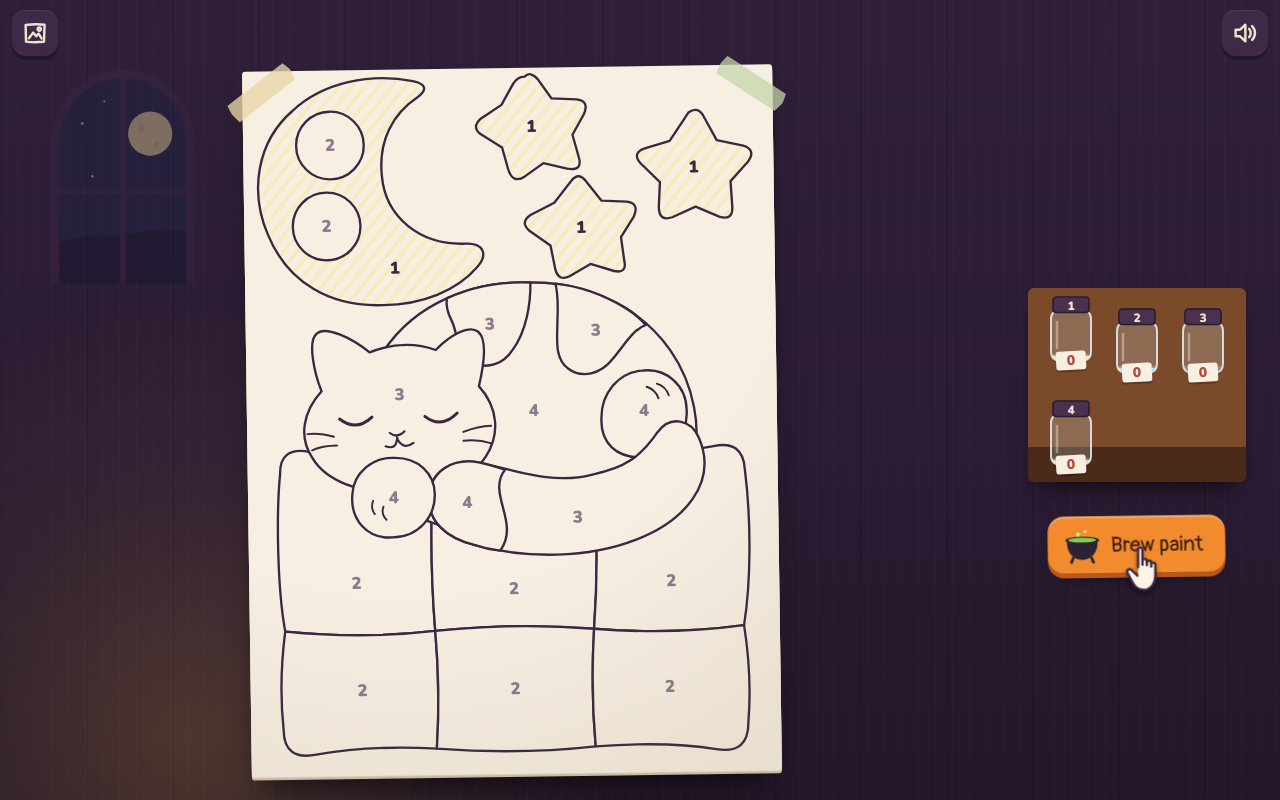
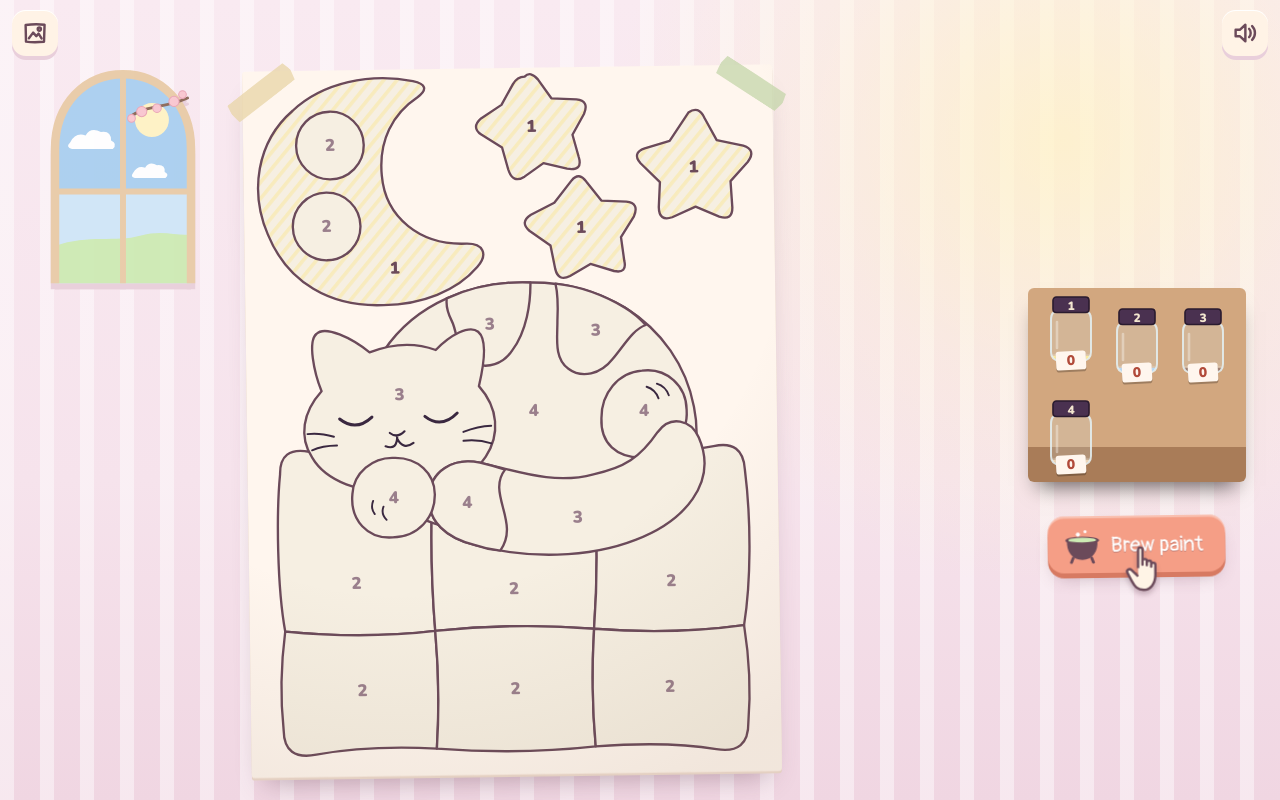
Before and after one commit to swcubee/game, a website: page game/index.html in a window 1280 px wide. Drawn offline with Linux system fonts and the light colour scheme.

Commit message:
Zefir theme: pastel room background and UI colours instead of the dark Halloween workshop
Co-Authored-By: Claude Opus 5.5 <noreply@anthropic.com>
Claude-Session: https://claude.ai/code/session_01P5SSWMPrNLfBt3HmaXXbsE

```diff
--- a/game/css/style.css
+++ b/game/css/style.css
@@ -201,3 +201,51 @@ button:focus-visible { outline: 3px dashed var(--candle); outline-offset: 3px; b
 @media (prefers-reduced-motion: reduce) {
   *, *::before, *::after { animation-duration: .01ms !important; animation-iteration-count: 1 !important; transition-duration: .01ms !important; }
 }
+
+/* ───── "Zefir" theme (26.11.2026): soft pastel room instead of the dark Halloween workshop ───── */
+:root {
+  --wall: #f6e3ec;
+  --wall-deep: #f0d6e2;
+  --ink: #6b4a5a;
+  --paper: #fff6ee;
+  --pumpkin: #f59e86;        /* main action colour, kept under the old name */
+  --pumpkin-dark: #d77a62;
+  --candle: #f9e58a;
+  --wood: #d2a77f;
+  --wood-dark: #a97c58;
+  --chalk: #6b4a5a;          /* text on the wall is now dark */
+  --milk: #fff3e6;
+  --shade: #e9cfdb;
+}
+html, body { background: var(--wall-deep); }
+#game { background:
+    repeating-linear-gradient(90deg, rgba(255,255,255,.45) 0 14px, transparent 14px 40px),
+    linear-gradient(180deg, #f9eaf1 0%, var(--wall) 60%, var(--wall-deep) 100%); }
+.candle-glow { background: radial-gradient(closest-side, rgba(255,243,196,.75), rgba(255,243,196,.25) 55%, transparent); left: auto; right: -18vmax; top: -24vmax; bottom: auto; animation: none; }
+.window { opacity: .95; filter: drop-shadow(0 6px 0 var(--shade)); }
+button:focus-visible { outline-color: var(--ink); }
+.icon-btn, .undo { background: var(--milk); box-shadow: 0 4px 0 var(--shade), inset 0 1px 0 #fff; }
+.icon-btn:active, .undo:active { box-shadow: 0 1px 0 var(--shade); }
+.icon-btn svg, .undo svg { stroke: var(--ink); }
+.sheet { box-shadow: 0 1px 0 #efe0d4, 0 3px 0 #e4d0c2, 0 18px 28px -14px rgba(107,74,90,.45); }
+.num { fill: #9a7f8c; }
+.tray::before { background: rgba(255,255,255,.35); }
+.brew { color: #fff; text-shadow: 0 1px 0 rgba(107,74,90,.35); box-shadow: 0 5px 0 var(--pumpkin-dark), 0 10px 18px -8px rgba(107,74,90,.45), inset 0 2px 0 rgba(255,255,255,.35); }
+.brew .pot, .brew .rim { fill: var(--ink); } .brew .leg { stroke: var(--ink); }
+.brew .brewliq { fill: #cdebb4; } .brew .bub { fill: #fff; }
+.brew:disabled { background: #e3d3dc; box-shadow: 0 5px 0 #cdb8c4; color: #9a7f8c; text-shadow: none; }
+.btn { color: #fff; text-shadow: 0 1px 0 rgba(107,74,90,.35); }
+.btn.quiet { background: var(--milk); box-shadow: 0 5px 0 var(--shade); color: var(--ink); text-shadow: none; }
+.flask .layer.hid { background: #dccbd5 !important; }
+.flask .layer.hid::after { color: #9a7f8c; }
+.undo .pips i { background: var(--pumpkin); box-shadow: 0 0 0 2px var(--milk); }
+.undo .pips i.used { background: #e3d3dc; }
+.frame { box-shadow: 0 0 0 6px var(--wood), 0 0 0 8px var(--wood-dark), 0 14px 20px -10px rgba(107,74,90,.45); }
+.frame.locked { background: #efe0e8; box-shadow: 0 0 0 6px #e3d0da, 0 0 0 8px #d3bcc8; color: #b9a1ae; }
+.frame .cap.progress { color: #d77a62; }
+.board .soon { color: #9a7f8c; }
+.overlay { background: rgba(107,74,90,.35); }
+.note { box-shadow: 0 2px 0 #eadbcf, 0 24px 40px -16px rgba(107,74,90,.55); }
+.note p { color: #8a6f7c; }
+.float-tag.enough { background: #efe2d6; color: #8a6f7c; }
+.hand svg { filter: drop-shadow(0 4px 3px rgba(107,74,90,.3)); }
--- a/game/index.html
+++ b/game/index.html
@@ -13,13 +13,16 @@
   <div class="backdrop" aria-hidden="true">
     <div class="candle-glow"></div>
     <svg class="window" viewBox="0 0 200 260">
-      <path d="M20,258V100C20,46 56,12 100,12C144,12 180,46 180,100V258Z" fill="#1b2346"/>
-      <circle cx="132" cy="82" r="26" fill="#f6e2a0"/>
-      <circle cx="122" cy="76" r="4" fill="#e8cf86"/><circle cx="140" cy="94" r="3" fill="#e8cf86"/>
-      <circle cx="52" cy="70" r="1.6" fill="#f6e7b4"/><circle cx="78" cy="44" r="1.2" fill="#f6e7b4"/><circle cx="64" cy="132" r="1.4" fill="#f6e7b4"/><circle cx="160" cy="150" r="1.2" fill="#f6e7b4"/>
-      <path d="M20,212C60,196 92,206 120,198C148,190 168,200 180,196V258H20Z" fill="#12182f"/>
-      <path d="M100,12V258M20,150H180" stroke="#3b2647" stroke-width="7"/>
-      <path d="M20,258V100C20,46 56,12 100,12C144,12 180,46 180,100V258" fill="none" stroke="#3b2647" stroke-width="10"/>
+      <path d="M20,258V100C20,46 56,12 100,12C144,12 180,46 180,100V258Z" fill="#cfe6f8"/>
+      <path d="M20,150V100C20,46 56,12 100,12C144,12 180,46 180,100V150Z" fill="#a9cff0"/>
+      <circle cx="134" cy="66" r="20" fill="#fff3c4"/>
+      <path d="M38,92q6,-12 18,-8q6,-10 18,-4q12,-2 12,10q8,4 2,10H40q-8,-2 -2,-8Z" fill="#fff"/>
+      <path d="M112,128q5,-9 14,-6q5,-8 14,-3q10,-1 9,8q6,3 1,7H114q-6,-1 -2,-6Z" fill="#fff"/>
+      <path d="M20,214C60,200 92,210 120,202C148,194 168,204 180,200V258H20Z" fill="#cdebb4"/>
+      <path d="M100,12V258M20,150H180" stroke="#e9cba7" stroke-width="7"/>
+      <path d="M20,258V100C20,46 56,12 100,12C144,12 180,46 180,100V258" fill="none" stroke="#e9cba7" stroke-width="10"/>
+      <path d="M176,40C150,52 128,48 108,62" fill="none" stroke="#8b6656" stroke-width="3.4" stroke-linecap="round"/>
+      <g fill="#f9c6d0" stroke="#e9a2b4" stroke-width="1.2"><circle cx="160" cy="44" r="6"/><circle cx="140" cy="52" r="5"/><circle cx="122" cy="56" r="6"/><circle cx="110" cy="64" r="4.5"/><circle cx="170" cy="36" r="4.5"/></g>
     </svg>
   </div>
 
```
